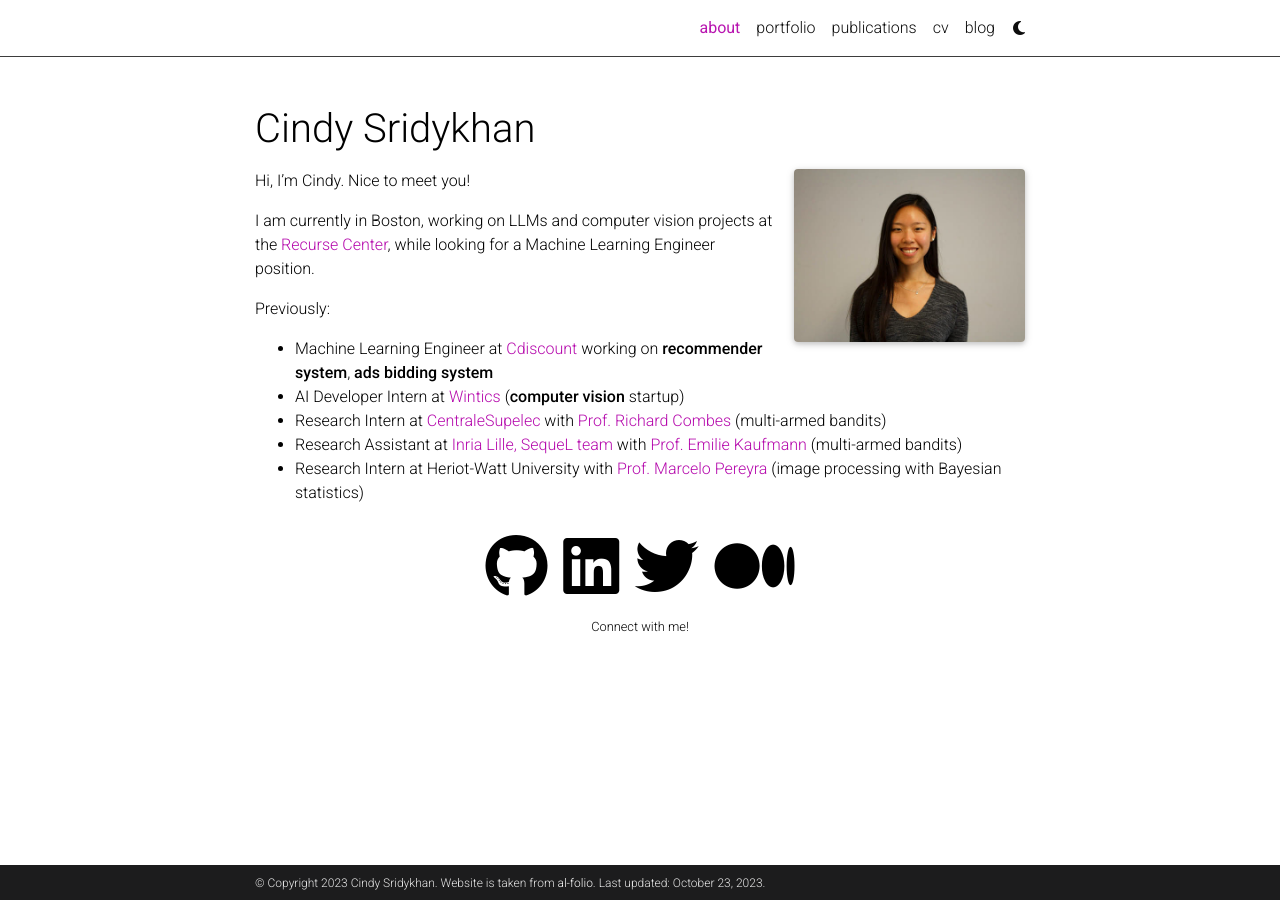
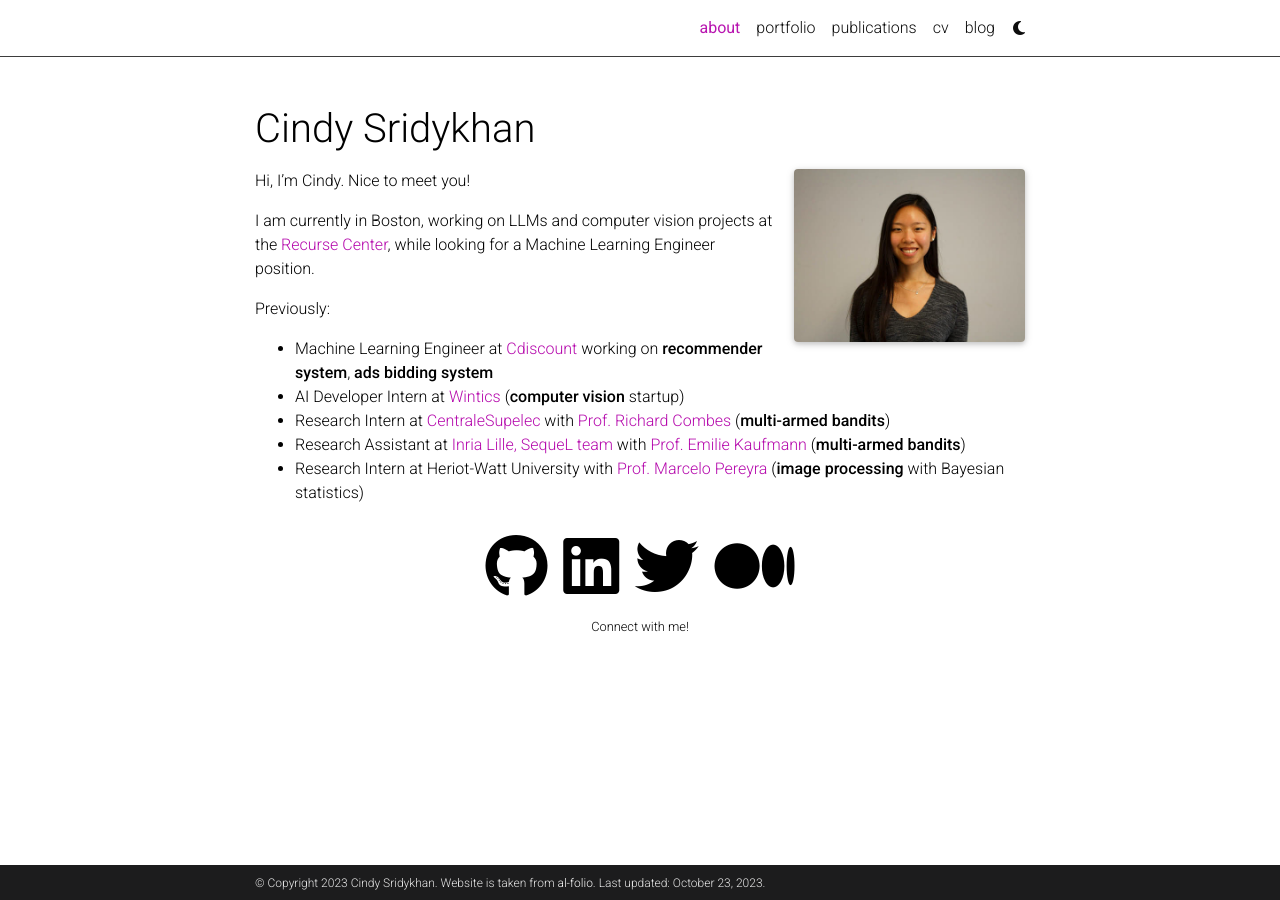
Before and after one commit to cindysridykhan/cindysridykhan.github.io, a Jekyll site: the page built from _pages/about.md, in a window 1280 px wide. Built offline with Jekyll 4.4.1, drawn with Linux system fonts in a browser that asks for light colours; full-size pictures stand in for the smaller copies a plugin makes; comment, search, counter and statistics services are not loaded; a style sheet for code colours, icons or effects is not loaded.

Commit message:
formatting

```diff
--- a/_pages/about.md
+++ b/_pages/about.md
@@ -23,6 +23,6 @@
 Previously:
 - Machine Learning Engineer at [Cdiscount](https://www.cdiscount.com) working on **recommender system**, **ads bidding system**
 - AI Developer Intern at [Wintics](https://wintics.com/en/) (**computer vision** startup)
-- Research Intern at [CentraleSupelec](https://www.centralesupelec.fr/) with [Prof. Richard Combes](https://scholar.google.fr/citations?user=ojq6NbAAAAAJ&hl) (multi-armed bandits)
-- Research Assistant at [Inria Lille, SequeL team](https://team.inria.fr/sequel/) with [Prof. Emilie Kaufmann](https://emiliekaufmann.github.io/index.html) (multi-armed bandits)
-- Research Intern at Heriot-Watt University with [Prof. Marcelo Pereyra](https://www.macs.hw.ac.uk/~mp71/about.html) (image processing with Bayesian statistics)
+- Research Intern at [CentraleSupelec](https://www.centralesupelec.fr/) with [Prof. Richard Combes](https://scholar.google.fr/citations?user=ojq6NbAAAAAJ&hl) (**multi-armed bandits**)
+- Research Assistant at [Inria Lille, SequeL team](https://team.inria.fr/sequel/) with [Prof. Emilie Kaufmann](https://emiliekaufmann.github.io/index.html) (**multi-armed bandits**)
+- Research Intern at Heriot-Watt University with [Prof. Marcelo Pereyra](https://www.macs.hw.ac.uk/~mp71/about.html) (**image processing** with Bayesian statistics)
```
